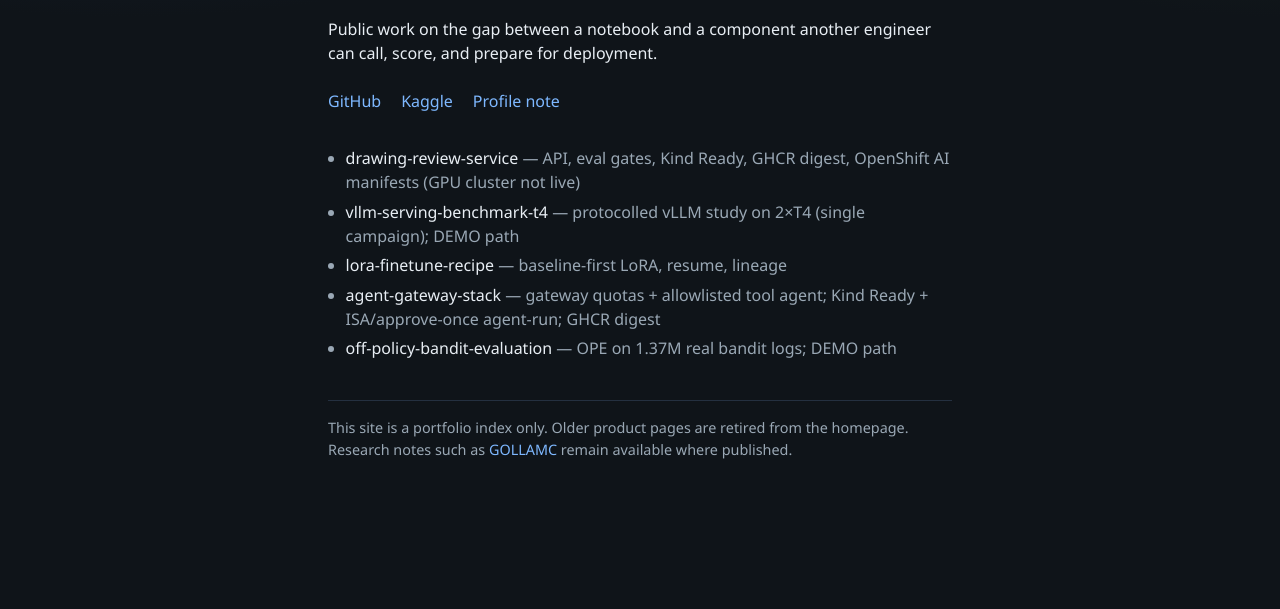
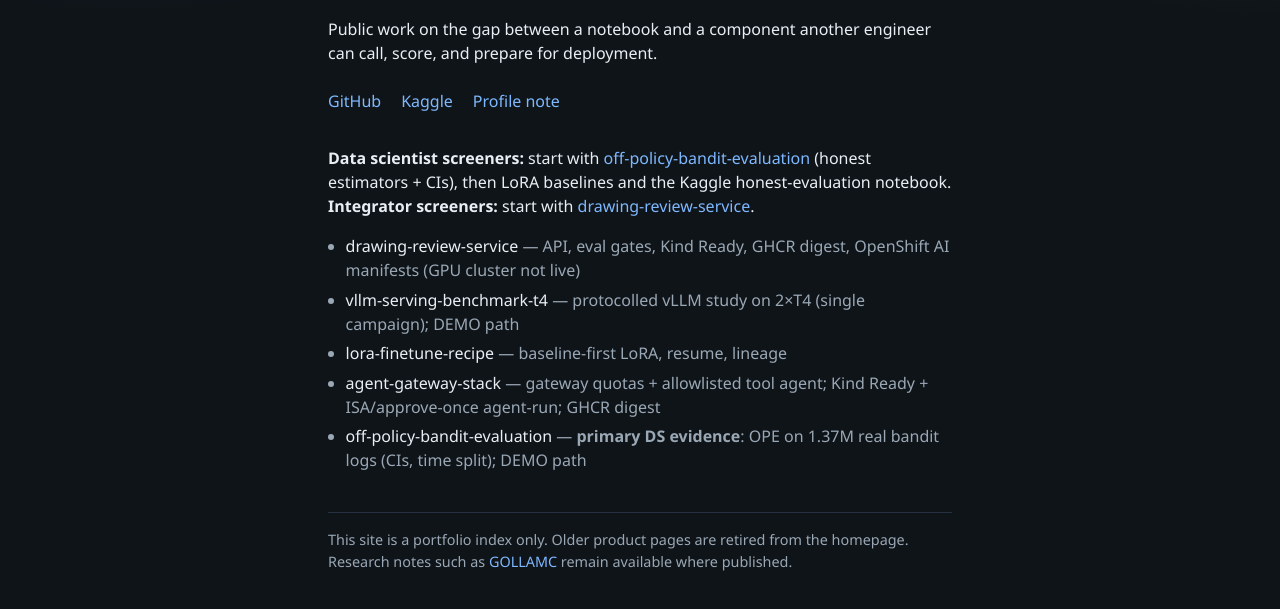
Before and after one commit to lyftium/lyftium.github.io, a plain HTML site: page index.html in a window 1280 px wide. Shown: the part 233-842 px from the top of the page. Before the commit the page ends 800 px from the top, so only its background shows below. Drawn offline with Linux system fonts and the light colour scheme.

Commit message:
docs: dual DS + integrator entry paths on portfolio index

```diff
--- a/index.html
+++ b/index.html
@@ -62,12 +62,13 @@
       <a href="https://www.kaggle.com/lyftium">Kaggle</a>
       <a href="https://github.com/lyftium/lyftium#readme">Profile note</a>
     </div>
-    <ul>
+    <p><strong>Data scientist screeners:</strong> start with <a href="https://github.com/lyftium/off-policy-bandit-evaluation">off-policy-bandit-evaluation</a> (honest estimators + CIs), then LoRA baselines and the Kaggle honest-evaluation notebook. <strong>Integrator screeners:</strong> start with <a href="https://github.com/lyftium/drawing-review-service">drawing-review-service</a>.</p>
+<ul>
       <li><a href="https://github.com/lyftium/drawing-review-service">drawing-review-service</a> — API, eval gates, Kind Ready, GHCR digest, OpenShift AI manifests (GPU cluster not live)</li>
       <li><a href="https://github.com/lyftium/vllm-serving-benchmark-t4">vllm-serving-benchmark-t4</a> — protocolled vLLM study on 2×T4 (single campaign); DEMO path</li>
       <li><a href="https://github.com/lyftium/lora-finetune-recipe">lora-finetune-recipe</a> — baseline-first LoRA, resume, lineage</li>
       <li><a href="https://github.com/lyftium/agent-gateway-stack">agent-gateway-stack</a> — gateway quotas + allowlisted tool agent; Kind Ready + ISA/approve-once agent-run; GHCR digest</li>
-      <li><a href="https://github.com/lyftium/off-policy-bandit-evaluation">off-policy-bandit-evaluation</a> — OPE on 1.37M real bandit logs; DEMO path</li>
+      <li><a href="https://github.com/lyftium/off-policy-bandit-evaluation">off-policy-bandit-evaluation</a> — <strong>primary DS evidence</strong>: OPE on 1.37M real bandit logs (CIs, time split); DEMO path</li>
     </ul>
     <footer>
       This site is a portfolio index only. Older product pages are retired from the homepage.
```
